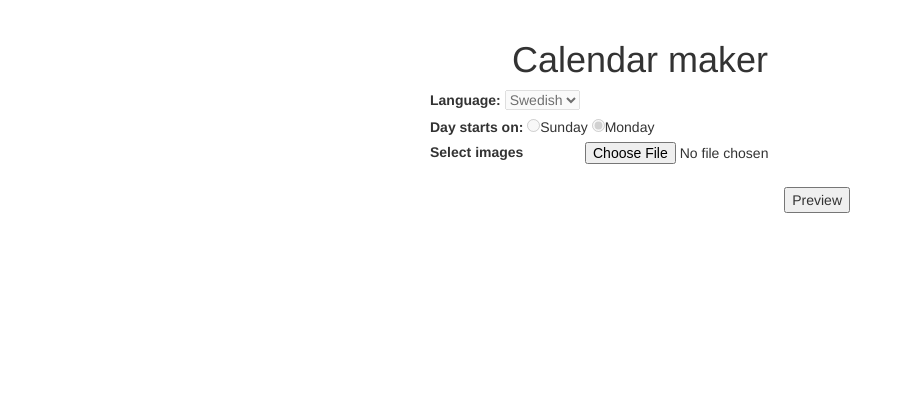
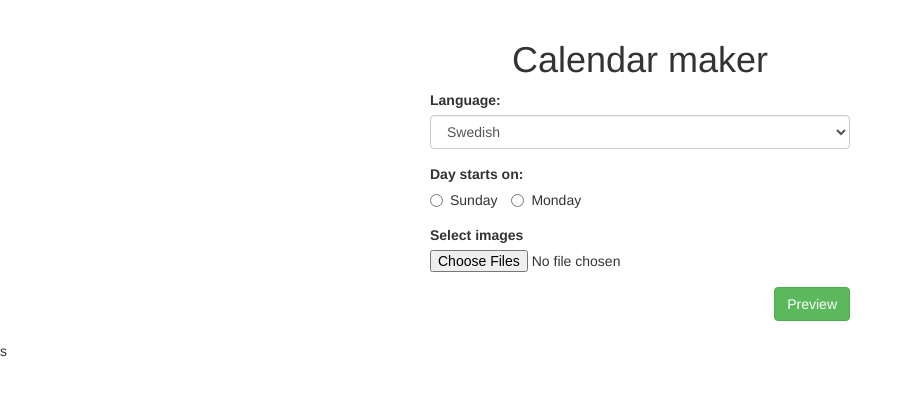
Before and after one commit to packlnd/calendar-maker, a Flask app: page / in a window 1280 px wide. Shown: the top 396 px of the page, without its empty margins (0-913 px from the left). Run offline with Flask 2, Linux system fonts and the light colour scheme; some libraries are stand-ins or nearby versions.

Commit message:
Bootstrap form

```diff
--- a/src/app.py
+++ b/src/app.py
@@ -10,9 +10,10 @@ def index():
 
 @app.route("/upload",methods=['GET','POST'])
 def upload():
-    if request.method == 'POST':
-        print request.files
-        print request.data
+    print request.form
+    print request.files
+    return render_template('index.html')
 
 if __name__ == "__main__":
+    app.debug=True
     app.run()
--- a/src/templates/index.html
+++ b/src/templates/index.html
@@ -11,21 +11,35 @@
     <center>
         <h1>Calendar maker</h1>
     </center>
-    <form action="/upload" method="post">
+    <form action="/upload" method="post" enctype="multipart/form-data">
         <fieldset>
-            <label>Language:</label>
-            <select name="lang" disabled><option value="sv">Swedish</option></select>
+            <div class="form-group">
+                <label for="lang">Language:</label>
+                <select class="form-control" name="lang">
+                    <option name="sv">Swedish</option>
+                </select>
+            </div>
         </fieldset>
         <fieldset>
-            <label>Day starts on:</label>
-            <input disabled type="radio" name="start_of_week" value="sunday">Sunday
-            <input disabled type="radio" name="start_of_week" value="monday" checked="checked">Monday<br/>
+            <div class="form-group">
+                <label for="start_of_week">Day starts on:</label><br/>
+                <label class="radio-inline">
+                    <input type="radio" name="start_of_week" value="sun">Sunday
+                </label>
+                <label class="radio-inline">
+                    <input type="radio" name="start_of_week" value="mon">Monday
+                </label>
+            </div>
         </fieldset>
         <fieldset>
-            <label class="left" for="file">Select images</label>
-            <input class="right" name="file" type="file">
-        </fieldset><br/>
-        <input class="right" type="submit" value="Preview">
+            <div class="form-group">
+                <label for="file">Select images</label>
+                <input name="file" type="file" multiple>
+            </div>
+        </fieldset>
+        <fieldset>
+            <button class="btn btn-success right" type="submit">Preview</button>
+        </fieldset>
     </form>
 </div>
-</body>
+s</body>
```
